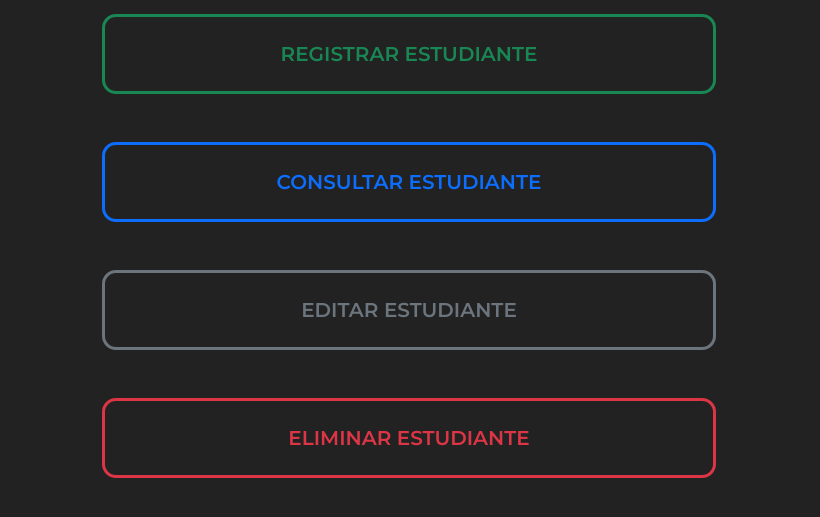
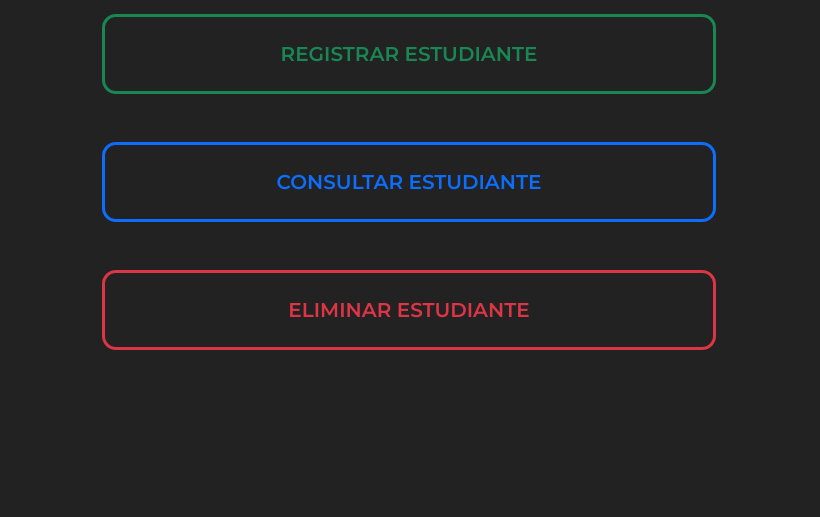
Before and after one commit to JonyDLCS/jonydlcs.github.io, a website: page index.html in a window 1280 px wide. Shown: the part 143-660 px from the top of the page, without its empty margins (231-1051 px from the left). Drawn offline with nearby package versions, Linux system fonts and the light colour scheme.

Commit message:
sinEditar

```diff
--- a/index.html
+++ b/index.html
@@ -43,13 +43,6 @@
               >Consultar Estudiante</a
             >
             <a
-              href="editar.html"
-              class="btn btn-outline-secondary btn-lg menu_btn"
-              role="button"
-              data-bs-toggle="button"
-              >Editar Estudiante</a
-            >
-            <a
               href="eliminar.html"
               class="btn btn-outline-danger btn-lg menu_btn"
               role="button"
```
